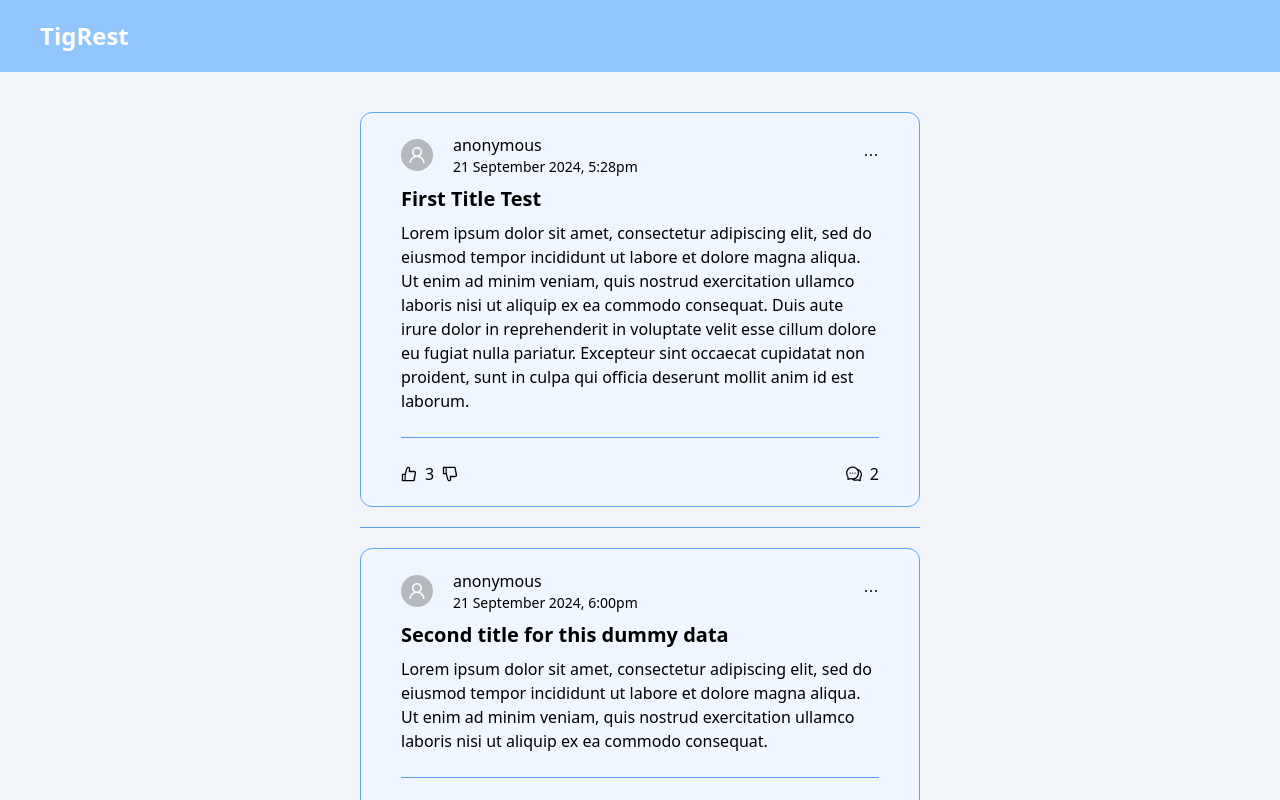
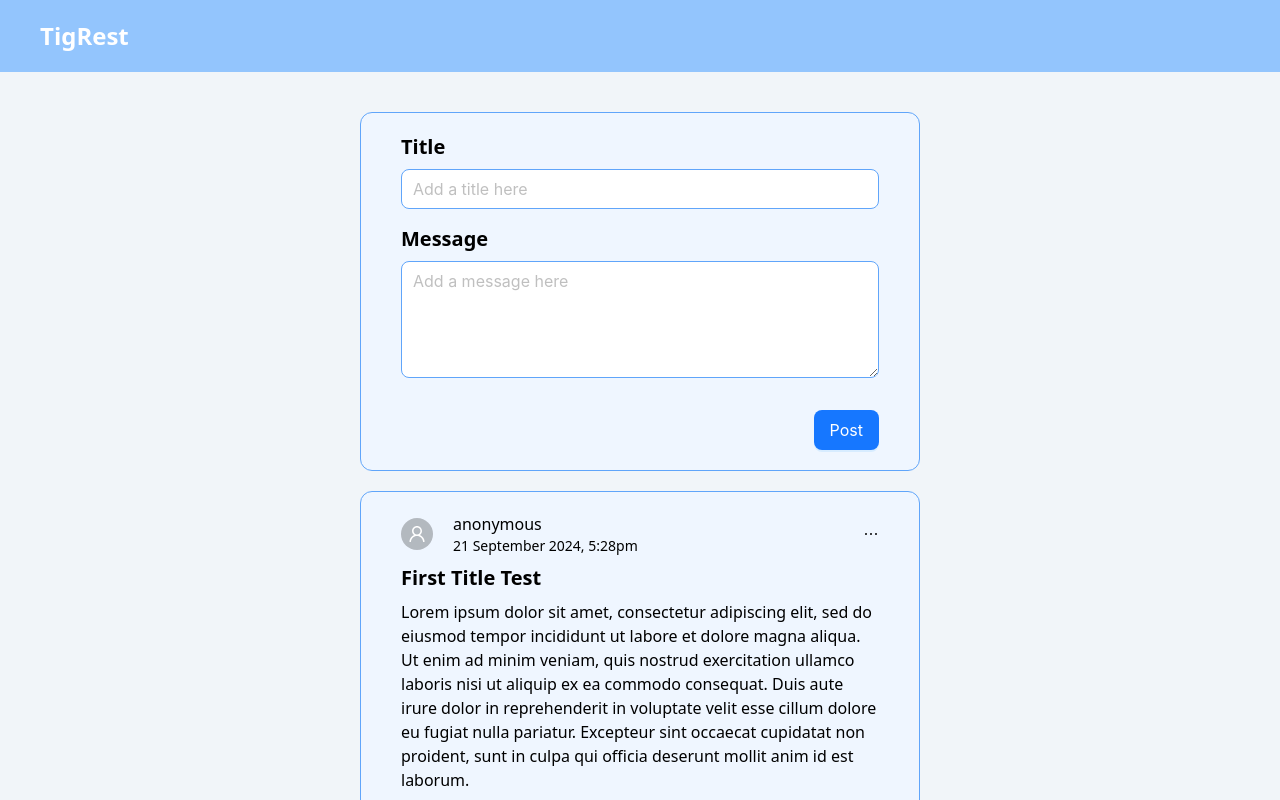
Before and after one commit to JoshuaEntrata/TigRest-Pet-Project, a React (Create React App) app in the folder frontend/: page / in a window 1280 px wide. Shown: the top 800 px of the page. Built offline with nearby package versions, Linux system fonts and the light colour scheme.

Commit message:
createpost component

```diff
--- a/frontend/src/components/AddComment.js
+++ b/frontend/src/components/AddComment.js
@@ -3,15 +3,16 @@ import { Input, Button } from "antd";
 
 const AddComment = () => {
   return (
-    <div className="flex flex-col gap-2 custom-card">
+    <div className="flex flex-col gap-4 custom-card">
       <Input
         placeholder={"Add a comment here"}
-        size="default"
+        size="large"
         className="border border-blue-400 "
       />
       <div className="w-full flex justify-end gap-2">
-        <Button>Cancel</Button>
-        <Button type="primary">Comment</Button>
+        <Button type="primary" size="large">
+          Comment
+        </Button>
       </div>
     </div>
   );
--- /dev/null
+++ b/frontend/src/components/CreatePost.js
@@ -0,0 +1,36 @@
+import React from "react";
+import { Input, Button } from "antd";
+
+const CreatePost = () => {
+  return (
+    <div className="flex flex-col gap-8 custom-card">
+      <div className="flex flex-col gap-4">
+        <div className="flex flex-col gap-2">
+          <h1 className="font-semibold text-xl">Title</h1>
+          <Input
+            placeholder={"Add a title here"}
+            size="large"
+            className="border border-blue-400 "
+          />
+        </div>
+        <div className="flex flex-col gap-2">
+          <h1 className="font-semibold text-xl">Message</h1>
+          <Input.TextArea
+            placeholder={"Add a message here"}
+            size="large"
+            className="border border-blue-400 "
+            rows={4}
+          />
+        </div>
+      </div>
+
+      <div className="w-full flex justify-end gap-2">
+        <Button type="primary" size="large">
+          Post
+        </Button>
+      </div>
+    </div>
+  );
+};
+
+export default CreatePost;
--- a/frontend/src/components/index.js
+++ b/frontend/src/components/index.js
@@ -6,6 +6,7 @@ import Navbar from "./Navbar";
 import DeletePostModal from "./DeletePostModal";
 import EditPostModal from "./EditPostModal";
 import PostVote from "./PostVote";
+import CreatePost from "./CreatePost";
 
 export {
   Comment,
@@ -16,4 +17,5 @@ export {
   DeletePostModal,
   EditPostModal,
   PostVote,
+  CreatePost,
 };
--- a/frontend/src/pages/HomePage.js
+++ b/frontend/src/pages/HomePage.js
@@ -1,5 +1,5 @@
 import React from "react";
-import { Post } from "../components";
+import { Post, CreatePost } from "../components";
 import { Link } from "react-router-dom";
 import { postData } from "../mock/data";
 import { Divider } from "antd";
@@ -9,6 +9,7 @@ const HomePage = () => {
   return (
     <PageLayout>
       <div className="flex flex-col gap-5 w-1/2">
+        <CreatePost />
         {postData.map((post) => {
           console.log("post id :", post.id);
           console.log("post count :", post.count);
```
